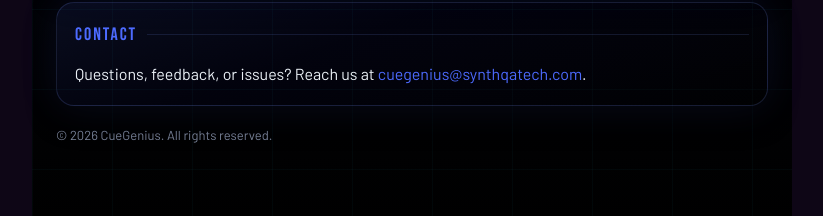
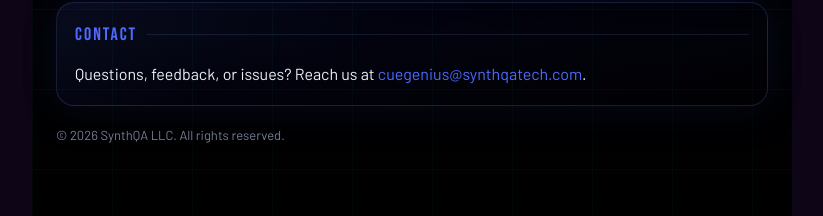
Before and after one commit to perryniesha2-ops/CueGeniusPoolApp, a Next.js app: page /about in a window 1280 px wide. Shown: the part 711-927 px from the top of the page, without its empty margins (228-1051 px from the left). Built offline with nearby package versions, Linux system fonts and the light colour scheme; no server answers.

Commit message:
comp name fix

```diff
--- a/src/app/about/page.tsx
+++ b/src/app/about/page.tsx
@@ -61,7 +61,7 @@
       </div>
 
       <p className="muted" style={{ fontSize: 13, marginTop: 20 }}>
-        © {new Date().getFullYear()} CueGenius. All rights reserved.
+        © {new Date().getFullYear()} SynthQA LLC. All rights reserved.
       </p>
     </main>
   );
```
